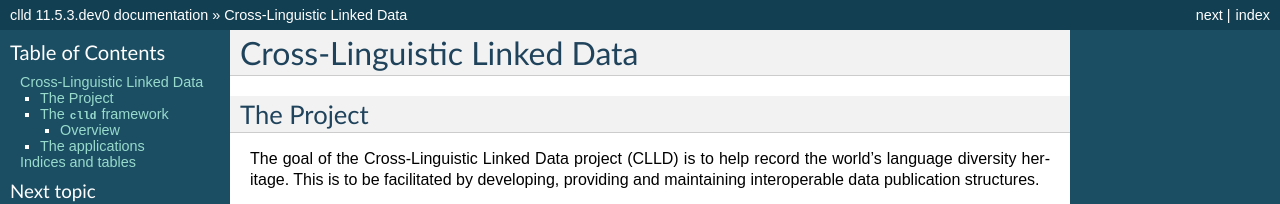
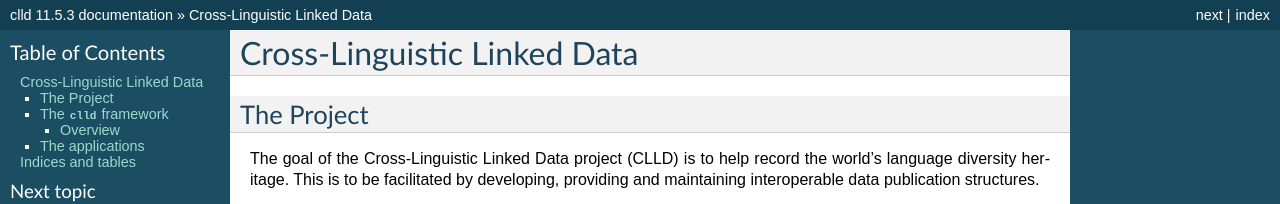
Before and after one commit to clld/clld, a Sphinx documentation site: the page built from docs/index.rst, in a window 1280 px wide and 900 px high. Shown: the top 204 px of the window. Built offline with Sphinx 7.4.7, drawn with Linux system fonts in a browser that asks for light colours; some of the changed text lies outside the part shown.

Commit message:
release 11.5.3

```diff
--- a/CHANGES.rst
+++ b/CHANGES.rst
@@ -3,8 +3,8 @@ Changes
 -------
 
 
-unreleased
-~~~~~~~~~~
+11.5.3
+~~~~~~
 
 Fixed latex unescaping of escaped tilde.
 
--- a/docs/conf.py
+++ b/docs/conf.py
@@ -55,10 +55,10 @@ copyright = 'Max Planck Society'
 # built documents.
 #
 # The full version, including alpha/beta/rc tags.
-release = '11.5.3.dev0'
+release = '11.5.3'
 
 # The short X.Y version.
-version = '11.5.3.dev0'
+version = '11.5.3'
 
 # The language for content autogenerated by Sphinx. Refer to documentation
 # for a list of supported languages.
--- a/setup.cfg
+++ b/setup.cfg
@@ -1,6 +1,6 @@
 [metadata]
 name = clld
-version = 11.5.3.dev0
+version = 11.5.3
 license = Apache 2.0
 license_files = LICENSE
 author = Robert Forkel
--- a/src/clld/__init__.py
+++ b/src/clld/__init__.py
@@ -3,7 +3,7 @@ import collections
 from clld.db.models import common
 from clld import interfaces
 
-__version__ = "11.5.3.dev0"
+__version__ = "11.5.3"
 
 
 class Resource(collections.namedtuple('Resource', 'name model interface with_index with_rdfdump')):
```
